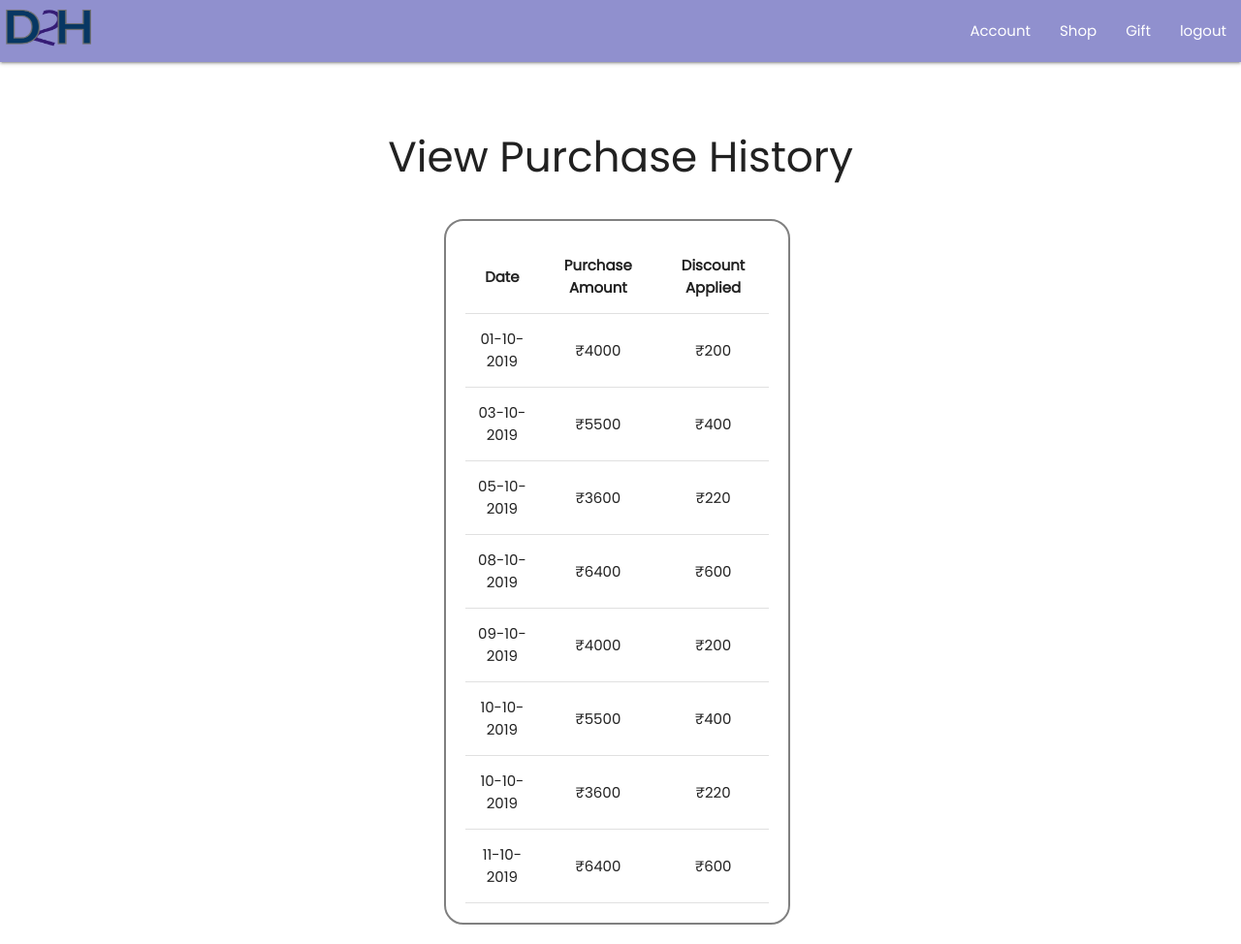
After one commit to chayanbansal9195/cluent_code, a Flask app: page /chistory in a window 1280 px wide. The commit adds this page. Shown: the whole page at 97% size. Run offline with Flask 2, Linux system fonts and the light colour scheme.

Commit message:
Added pop up

```diff
--- a/main.py
+++ b/main.py
@@ -48,4 +48,8 @@ def aaccount():
 @app.route('/assigncoupons')
 def assigncoupons():
     return render_template('assigncoupons.html')
+
+@app.route('/chistory')
+def chistory():
+    return render_template('chistory.html')
 app.run(debug=True)
--- /dev/null
+++ b/static/css/chistory.css
@@ -0,0 +1,40 @@
+.modal {
+  display: none; /* Hidden by default */
+  position: fixed; /* Stay in place */
+  z-index: 1; /* Sit on top */
+  padding-top: 100px; /* Location of the box */
+  left: 0;
+  top: 0;
+  width: 100%; /* Full width */
+  height: 100%; /* Full height */
+  overflow: auto; /* Enable scroll if needed */
+  background-color: rgb(0,0,0); /* Fallback color */
+  background-color: rgba(0,0,0,0.4); /* Black w/ opacity */
+}
+#myBtn{
+  cursor: pointer;
+}
+
+/* Modal Content */
+.modal-content {
+  background-color: #fefefe;
+  margin: auto;
+  padding: 20px;
+  border: 1px solid #888;
+  width: 80%;
+}
+
+/* The Close Button */
+.close {
+  color: #aaaaaa;
+  float: right;
+  font-size: 28px;
+  font-weight: bold;
+}
+
+.close:hover,
+.close:focus {
+  color: #000;
+  text-decoration: none;
+  cursor: pointer;
+}
--- a/templates/aaccount.html
+++ b/templates/aaccount.html
@@ -35,6 +35,7 @@
         <ul id="nav-mobile" class="right hide-on-med-and-down">
                 <li class="active"><a href="/aaccount">Account</a></li>
                 <li><a href="/assigncoupons">Assign Coupon</a></li>
+                <li><a href="/logout">logout</a></li>
               </ul>
       </div>
     </nav>
--- a/templates/adash.html
+++ b/templates/adash.html
@@ -34,6 +34,7 @@
         <ul id="nav-mobile" class="right hide-on-med-and-down">
           <li><a href="/aaccount">Account</a></li>
           <li><a href="/assigncoupons">Assign Coupon</a></li>
+          <li><a href="/logout">logout</a></li>
         </ul>
       </div>
     </nav>
--- a/templates/assigncoupons.html
+++ b/templates/assigncoupons.html
@@ -38,6 +38,7 @@
         <ul id="nav-mobile" class="right hide-on-med-and-down">
           <li><a href="/aaccount">Account</a></li>
           <li class="active"><a href="/assigncoupons">Assign Coupon</a></li>
+          <li><a href="/logout">logout</a></li>
         </ul>
       </div>
     </nav>
--- /dev/null
+++ b/templates/chistory.html
@@ -0,0 +1,186 @@
+<!DOCTYPE html>
+<html lang="en">
+  <head>
+    <meta charset="utf-8" />
+    <meta
+      name="viewport"
+      content="width=device-width, initial-scale=1, shrink-to-fit=no"
+    />
+    <meta name="description" content="" />
+    <meta name="author" content="" />
+
+    <title>Cluent</title>
+
+    <!-- Compiled and minified CSS -->
+    <link
+      rel="stylesheet"
+      href="https://cdnjs.cloudflare.com/ajax/libs/materialize/1.0.0/css/materialize.min.css"
+    />
+    <link rel="stylesheet" href="{{url_for('static',filename='css/style.css')}}">
+    <link rel="stylesheet" type="text/css" href="{{url_for('static',filename='css/chistory.css')}}">
+    <!-- Compiled and minified JavaScript -->
+    <script src="https://cdnjs.cloudflare.com/ajax/libs/materialize/1.0.0/js/materialize.min.js"></script>
+  </head>
+
+  <body>
+    <nav>
+      <div class="nav-wrapper" style="background-color:rgb(144, 144, 206);">
+        <a href="/cdash" class="brand-logo"
+          ><img
+            src="{{url_for('static',filename='1.png')}}"
+            alt=""
+            width="100px"
+            height="50px"
+        /></a>
+        <ul id="nav-mobile" class="right hide-on-med-and-down">
+          <li><a href="/caccount">Account</a></li>
+          <li><a href="/cshop">Shop</a></li>
+          <li><a href="/cgift">Gift</a></li>
+          <li><a href="/logout">logout</a></li>
+        </ul>
+      </div>
+    </nav>
+    <br /><br />
+    <div class="container"><h3 align="center">View Purchase History</h3></div>
+    <br />
+    <div class="row">
+            <div class="col s3"></div>
+        <div class="col s5" style="margin-left: 50px;">
+      <div class="container" style="border-radius:20px;border:2px solid grey;padding:20px">
+        <table class="centered">
+          <thead>
+            <tr >
+              <th>Date</th>
+              <th>Purchase Amount</th>
+              <th>Discount Applied</th>
+            </tr>
+          </thead>
+
+          <tbody>
+            <tr id="myBtn">
+              <td>01-10-2019</td>
+              <td>₹4000</td>
+              <td>₹200</td>
+
+            </tr>
+            <tr id="myBtn">
+              <td>03-10-2019</td>
+              <td>₹5500</td>
+              <td>₹400</td>
+            </tr>
+            <tr id="myBtn">
+              <td>05-10-2019</td>
+              <td>₹3600</td>
+              <td>₹220</td>
+            </tr>
+            <tr id="myBtn">
+              <td>08-10-2019</td>
+              <td>₹6400 </td>
+              <td>₹600</td>
+            </tr>
+            <tr id="myBtn">
+              <td>09-10-2019</td>
+              <td>₹4000</td>
+              <td>₹200</td>
+            </tr>
+            <tr id="myBtn">
+              <td>10-10-2019</td>
+              <td>₹5500</td>
+              <td>₹400</td>
+            </tr>
+            <tr id="myBtn">
+              <td>10-10-2019</td>
+              <td>₹3600</td>
+              <td>₹220</td>
+            </tr>
+            <tr id="myBtn">
+              <td>11-10-2019</td>
+              <td>₹6400 </td>
+              <td>₹600</td>
+            </tr>
+          </a>
+          </tbody>
+        </table>
+        </div>
+        </div>
+
+
+</div><div id="myModal" class="modal">
+
+  <!-- Modal content -->
+  <div class="modal-content">
+    <span class="close">&times;</span>
+    <p><div class="row">
+            <div class="col s3"></div>
+        <div class="col s5" style="margin-left: 50px;">
+      <div class="container" style="border-radius:20px;border:2px solid grey;padding:20px">
+        <table class="centered">
+          <thead>
+            <tr>
+              <th>Product</th>
+              <th>Quantity</th>
+              <th>Amount</th>
+            </tr>
+          </thead>
+
+          <tbody>
+            <tr>
+              <td>Bata Power Men's Sports</td>
+              <td>1</td>
+              <td>₹1800</td>
+            </tr>
+            <tr>
+              <td>Bata white Sports</td>
+              <td>1</td>
+              <td>₹1400</td>
+            </tr>
+            <tr>
+              <td>Bata Power Wallet</td>
+              <td>1</td>
+              <td>₹800</td>
+            </tr>
+            <tr>
+              <td><b><u>TOTAL</u></u></b></td>
+              <td> </td>
+              <td>₹4000</td>
+            </tr>
+          </tbody>
+        </table></div>
+        </div></p>
+  </div>
+
+</div>
+
+
+
+      </div>
+    </div>
+    <script>
+// Get the modal
+var modal = document.getElementById("myModal");
+
+// Get the button that opens the modal
+var btn = document.getElementById("myBtn");
+
+// Get the <span> element that closes the modal
+var span = document.getElementsByClassName("close")[0];
+
+// When the user clicks the button, open the modal
+btn.onclick = function() {
+  modal.style.display = "block";
+}
+
+// When the user clicks on <span> (x), close the modal
+span.onclick = function() {
+  modal.style.display = "none";
+}
+
+// When the user clicks anywhere outside of the modal, close it
+window.onclick = function(event) {
+  if (event.target == modal) {
+    modal.style.display = "none";
+  }
+}
+</script>
+  </body>
+</html>
--- a/templates/slogin.html
+++ b/templates/slogin.html
@@ -77,7 +77,7 @@
               type="submit"
               name="action"
             >
-              <i class="material-icons right">Login</i>
+              <i class="material-icons right"><a style="text-decoration: none; color:white;" href="/adash">Login</a></i>
             </button>
           </div>
         </div>
```
Also changed, not shown: templates/cdash.html (+17 -1 lines), templates/cgift.html (+6 -6 lines).
